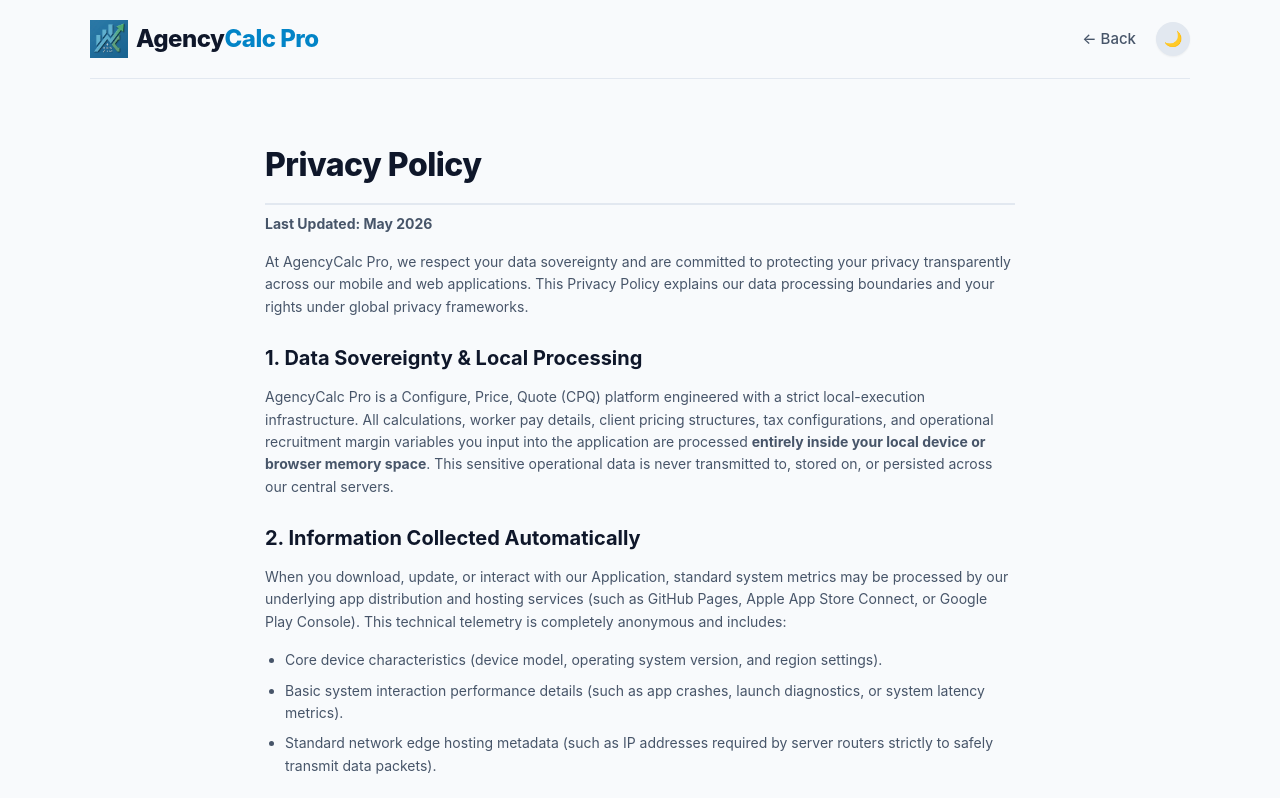
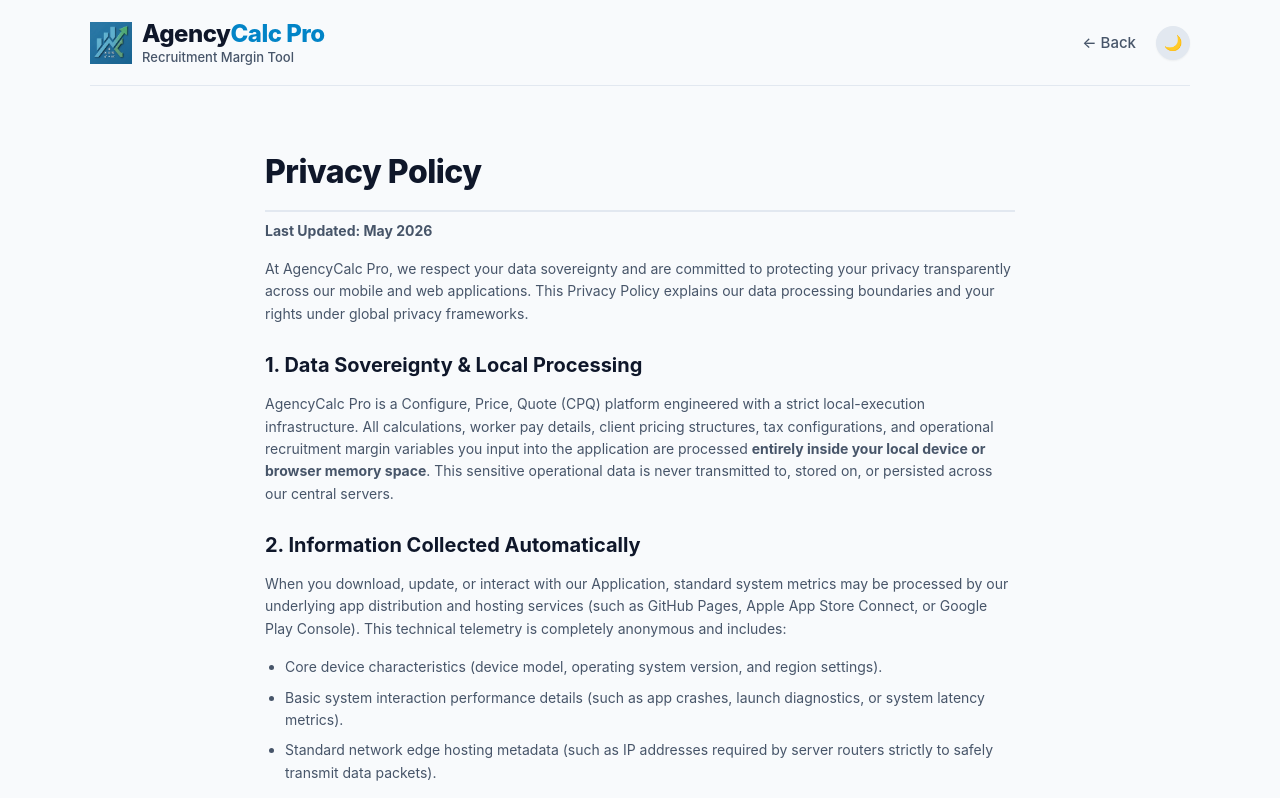
Before and after one commit to kothwal-max/agencycalc-site, a plain HTML site: page privacy.html in a window 1280 px wide. Shown: the top 798 px of the page. Drawn offline with Linux system fonts and the light colour scheme.

Commit message:
Refactor header styles and update logo structure

```diff
--- a/privacy.html
+++ b/privacy.html
@@ -44,7 +44,7 @@
         }
 
         header {
-            padding: 16px 0;
+            padding: 12px 0 16px 0;
             border-bottom: 1px solid var(--border);
             display: flex;
             justify-content: space-between;
@@ -54,19 +54,25 @@
         .brand {
             display: flex;
             align-items: center;
-            gap: 8px;
+            gap: 10px;
             text-decoration: none;
         }
 
         .logo-img {
-            height: 32px;
+            height: 36px;
             width: auto;
             object-fit: contain;
             display: block;
         }
 
+        .title-stack {
+            display: flex;
+            flex-direction: column;
+            line-height: 1.2;
+        }
+
         .logo-text {
-            font-size: 20px;
+            font-size: 18px;
             font-weight: 800;
             letter-spacing: -0.5px;
             color: var(--text-main);
@@ -76,7 +82,13 @@
             color: var(--accent);
         }
 
-        /* Far-right action control grouping */
+        .logo-subtitle {
+            font-size: 12px;
+            font-weight: 500;
+            color: var(--text-muted);
+            margin-top: 1px;
+        }
+
         .header-actions {
             display: flex;
             align-items: center;
@@ -110,10 +122,6 @@
             box-shadow: 0 1px 2px rgba(0,0,0,0.05);
         }
 
-        .theme-toggle-btn:hover {
-            transform: scale(1.05);
-        }
-
         .content-body {
             max-width: 750px;
             margin: 30px auto;
@@ -137,8 +145,9 @@
         @media (min-width: 768px) {
             body { padding: 0 40px; }
             header { padding: 20px 0; }
-            .logo-img { height: 38px; gap: 12px; }
+            .logo-img { height: 42px; gap: 12px; }
             .logo-text { font-size: 24px; }
+            .logo-subtitle { font-size: 13px; }
             .back-link { font-size: 15px; }
             .header-actions { gap: 20px; }
             .theme-toggle-btn { width: 34px; height: 34px; font-size: 15px; }
@@ -153,7 +162,10 @@
         <header>
             <a href="/" class="brand">
                 <img id="siteLogo" alt="AgencyCalc Pro Logo" class="logo-img">
-                <div class="logo-text">Agency<span>Calc Pro</span></div>
+                <div class="title-stack">
+                    <div class="logo-text">Agency<span>Calc Pro</span></div>
+                    <div class="logo-subtitle">Recruitment Margin Tool</div>
+                </div>
             </a>
 
             <div class="header-actions">
```
